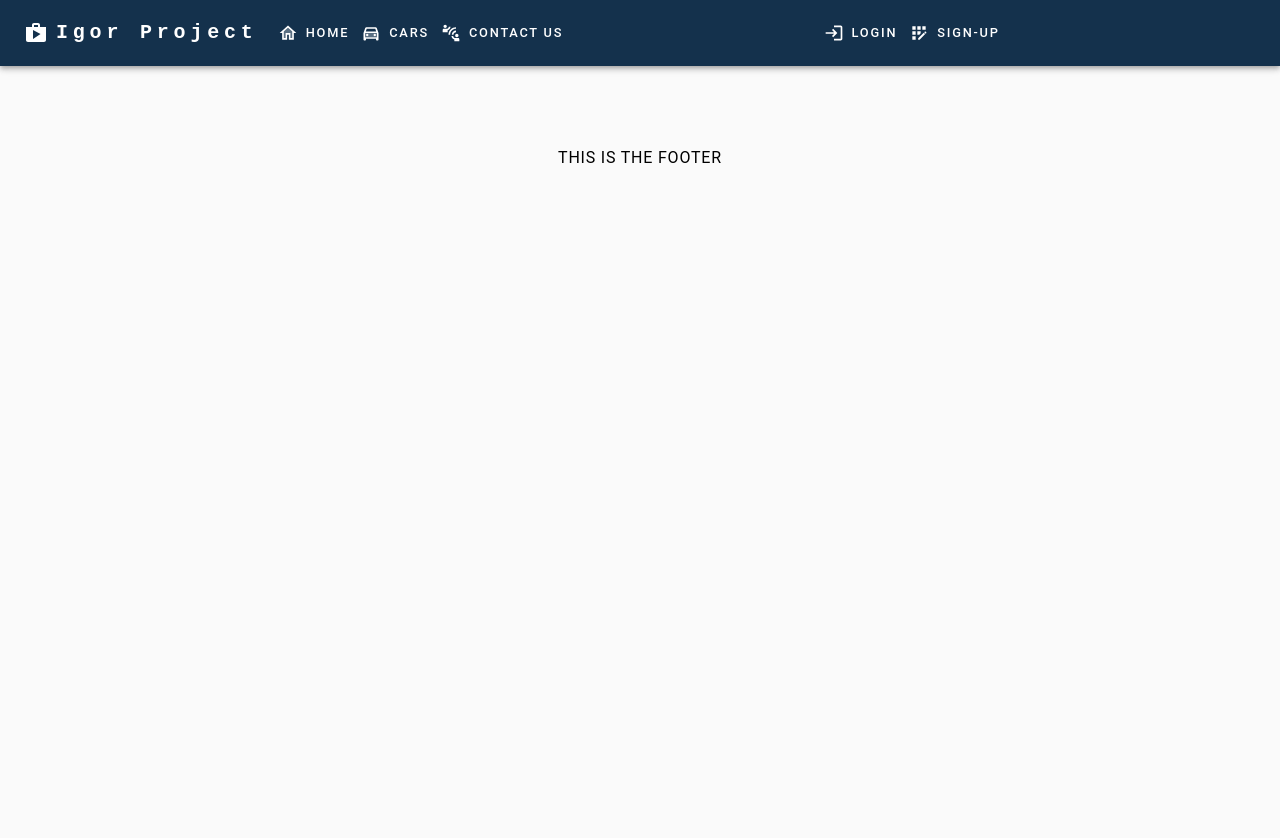
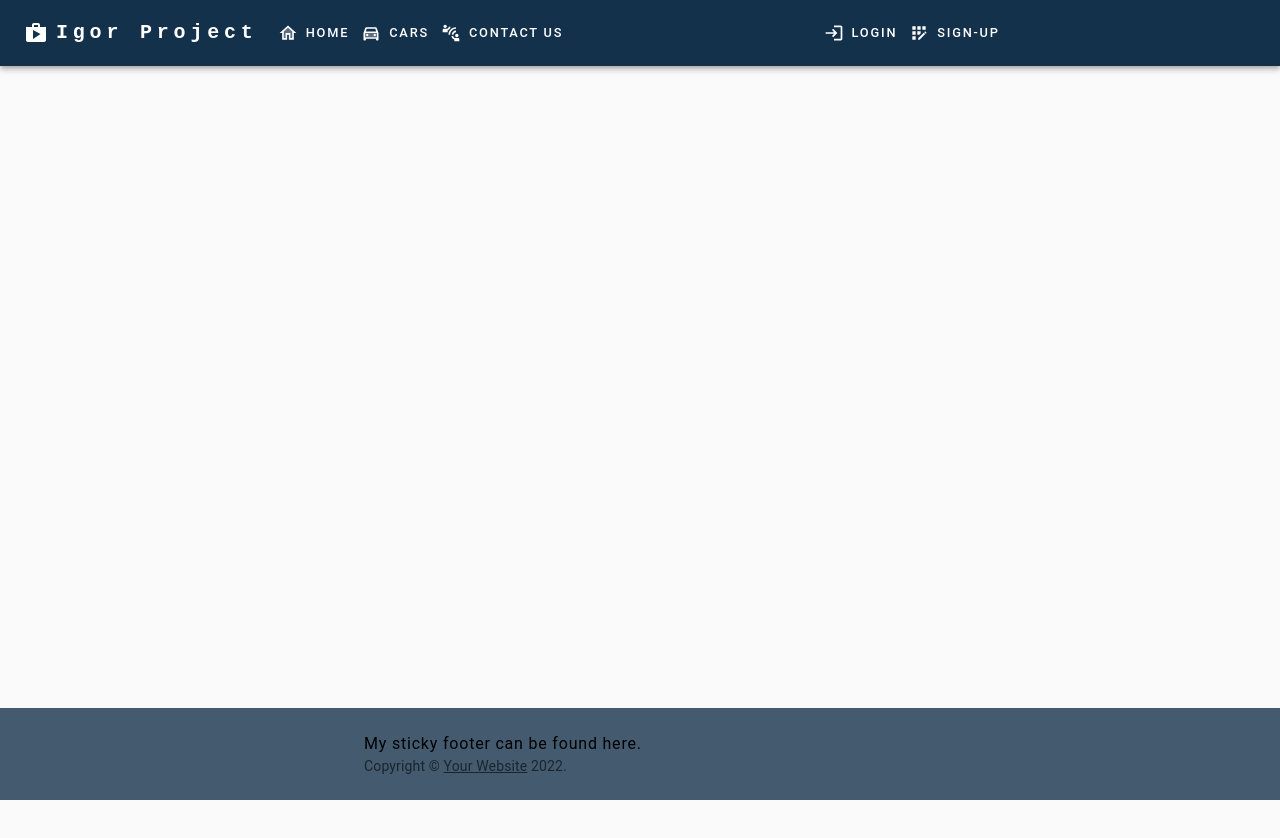
Before and after one commit to mika-israeli/car_store, a React (Create React App) app in the folder client/: page / in a window 1280 px wide. Shown: the top 838 px of the page. Before the commit the page ends 800 px from the top, so only its background shows below. Built offline with nearby package versions, Linux system fonts and the light colour scheme.

Commit message:
finished most of the cart

```diff
--- a/client/src/App.js
+++ b/client/src/App.js
@@ -15,6 +15,7 @@ import { Toaster } from "react-hot-toast";
 function App() {
   return (
     <div>
+      <Box display="flex" flexDirection="column" minHeight="100vh">
         <Toaster />
         <CssBaseline enableColorScheme />
         <Navbar />
@@ -30,6 +31,7 @@ function App() {
             </Route>
           </Route>
         </Routes>
+      </Box>
       <Footer />
     </div>
   );
--- a/client/src/Pages/Contact.jsx
+++ b/client/src/Pages/Contact.jsx
@@ -10,8 +10,8 @@ const Contact = () => {
 
 const Map = () => {
   return (
-    <GoogleMap zoom={10} center={{ lat: 31.96850673973022, lng: 34.76463872140314 }} mapContainerStyle={{ width: 500, height: 500 }}>
-      <Marker position={{ lat: 31.96850673973022, lng: 34.76463872140314 }} />
+    <GoogleMap zoom={15} center={{ lat: 31.970050939595765, lng: 34.772715385506295 }} mapContainerStyle={{ width: 500, height: 500 }}>
+      <Marker position={{ lat: 31.970050939595765, lng: 34.772715385506295 }} />
     </GoogleMap>
   );
 };
--- a/client/src/components/CartPage.jsx
+++ b/client/src/components/CartPage.jsx
@@ -1,27 +1,91 @@
-import { Divider, Typography } from "@mui/material";
+import { Button, Dialog, DialogContent, Divider, IconButton, Tooltip, Typography, DialogContentText, DialogActions, DialogTitle } from "@mui/material";
 import { Box } from "@mui/system";
 import React from "react";
 import useCart from "../Hooks/useCart";
 import Car from "./Car";
-
+import RemoveCircleOutlineIcon from "@mui/icons-material/RemoveCircleOutline";
+import { useState } from "react";
+import toast from "react-hot-toast";
 const CartPage = () => {
   const { Cart, setCart } = useCart();
-
+  const [alertOpen, setalertOpen] = useState(false);
+  const onWantToRemove = (event) => {
+    setitemtoremove(event.currentTarget.value);
+    setalertOpen(true);
+  };
+  const onItemRemove = () => {
+    const index = Cart.findIndex((item) => item._id === itemtoremove);
+    const newCart = [...Cart];
+    if (index > -1) {
+      const item = Cart[index];
+      newCart.splice(index, 1);
+      toast(`${item.manufacturer} ${item.model} ${item.year} was removed from your cart`, {
+        icon: "❌",
+      });
+    }
+    setCart(newCart);
+    setalertOpen(false);
+  };
+  const [itemtoremove, setitemtoremove] = useState({});
   return (
-    <Box minWidth={600} maxWidth={600} component="section" sx={{ display: "flex", flexDirection: "column", justifyContent: "center", alignItems: "center" }}>
+    <Box minWidth={600} maxWidth={600} component="section" height="100%" sx={{ display: "flex", flexDirection: "column" }} padding={2}>
+      <Dialog open={alertOpen} onClose={() => setalertOpen(false)}>
+        <DialogTitle id="alert-dialog-title">Remove Item</DialogTitle>
+        <DialogContent>
+          <DialogContentText id="alert-dialog-description">Are you sure you want to remove this item from your cart?</DialogContentText>
+        </DialogContent>
+        <DialogActions>
+          <Button onClick={() => setalertOpen(false)}>Cancel</Button>
+          <Button onClick={(item) => onItemRemove(item)} autoFocus>
+            Agree
+          </Button>
+        </DialogActions>
+      </Dialog>
       <Typography variant="h4">Your cart</Typography>
-
-      {Cart.map((item) => {
+      {Cart.length === 0 ? (
+        <Typography variant="body2" paddingTop={2}>
+          Your cart is empty
+        </Typography>
+      ) : (
+        Cart.map((item) => {
           return (
-          <Box sx={{ display: "flex", alignItems: "baseline", justifyContent: "space-between", gap: 5 }} maxWidth={550}>
-            <hr />
+            <Box component="div" display="flex" alignItems="center" flexDirection="column">
+              <Divider orientation="horizontal" sx={{ width: "90%" }} />
+              <Box sx={{ display: "flex", alignItems: "flex-end", gap: 5, padding: 3 }} maxWidth={550}>
+                <Box justifyContent="flex-start" display="flex" sx={{ width: "500px" }} flexDirection="column">
+                  <img src={item.image} style={{ maxWidth: 150, maxHeight: 150 }} />
                   <Typography variant="h6">
-              <b>{item.manufacturer}</b>
+                    <b>
+                      {item.manufacturer} {item.model}
+                    </b>
                   </Typography>
-            <img src={item.image} />
+                  <Typography variant="overline">
+                    {item.year} in {item.color} color
+                  </Typography>
+                </Box>
+                <Box display="flex" flexDirection="column">
+                  <IconButton edge="start" size="small" onClick={onWantToRemove} value={item._id}>
+                    <Tooltip title="Remove item" enterDelay={120} placement="top">
+                      <RemoveCircleOutlineIcon />
+                    </Tooltip>
+                  </IconButton>
+                  <Typography variant="body">Price: {item.price.toLocaleString()}$</Typography>
+                </Box>
+              </Box>
             </Box>
           );
-      })}
+        })
+      )}
+
+      <Box component="footer" position="sticky" bottom={0} bgcolor="#E8E8E8">
+        <Divider orientation="horizontal" />
+        <Typography position="static" bottom={0} variant="h6">
+          Total: {Cart.reduce((a, b) => a + b.price, 0).toLocaleString()}$
+        </Typography>
+        <Button variant="contained">Contiue shopping</Button>
+        <br />
+        <Button variant="contained">Checkout</Button>
+      </Box>
     </Box>
   );
 };
--- a/client/src/components/Footer.jsx
+++ b/client/src/components/Footer.jsx
@@ -1,16 +1,39 @@
-import { Box, Grid, Link, ThemeProvider, Typography } from "@mui/material";
-import { Container } from "@mui/system";
-import React from "react";
-
+import * as React from "react";
+import CssBaseline from "@mui/material/CssBaseline";
+import Box from "@mui/material/Box";
+import Typography from "@mui/material/Typography";
+import Container from "@mui/material/Container";
+import Link from "@mui/material/Link";
+function Copyright() {
+  return (
+    <Typography variant="body2" color="text.secondary">
+      {"Copyright © "}
+      <Link color="inherit" href="https://mui.com/">
+        Your Website
+      </Link>{" "}
+      {new Date().getFullYear()}
+      {"."}
+    </Typography>
+  );
+}
 const Footer = () => {
   return (
-    <footer>
-      <Box px={{ xs: 3, sm: 7 }} py={{ xs: 5, sm: 10 }} color="black" bgcolor="primary">
-        <Container maxWidth="100%" sx={{ position: "sticky", bottom: 0, display: "flex", alignItems: "center", justifyContent: "center" }}>
-          <Typography>THIS IS THE FOOTER</Typography>
-        </Container>
-      </Box>
-    </footer>
+    <Box
+      component="footer"
+      sx={{
+        py: 3,
+        px: 2,
+        mt: "auto",
+        backgroundColor: (theme) => theme.palette.primary.light,
+      }}
+      position="sticky"
+      bottom={0}
+    >
+      <Container maxWidth="sm">
+        <Typography variant="body1">My sticky footer can be found here.</Typography>
+        <Copyright />
+      </Container>
+    </Box>
   );
 };
 
--- a/client/src/components/LeftBar.jsx
+++ b/client/src/components/LeftBar.jsx
@@ -50,7 +50,7 @@ const LeftBar = ({ items }) => {
   return (
     <Box sx={{ display: "flex" }}>
       <AppBar position="fixed" sx={{ zIndex: (theme) => theme.zIndex.drawer + 1 }}></AppBar>
-      <Drawer variant="persistent" sx={{ width: 350, flexShrink: 0, [`& .MuiDrawer-paper`]: { width: 300, boxSizing: "border-box" } }} hideBackdrop elevation={0} open={true}>
+      <Drawer variant="persistent" sx={{ zIndex: -1, width: 350, flexShrink: 0, [`& .MuiDrawer-paper`]: { width: 300, boxSizing: "border-box" } }} hideBackdrop elevation={0} open={true}>
         <Toolbar />
         <Box sx={{ overflow: "auto" }}>
           <SelectableList label="manufacturer" values={Array.from(manufacturers)} onFilterChange={onFilterChange} />
--- a/client/src/components/Nav.jsx
+++ b/client/src/components/Nav.jsx
@@ -51,7 +51,7 @@ const Navbar = () => {
   const [drawerOpen, setdrawerOpen] = useState(false);
   const { Auth, setAuth } = useAuth();
   const { User } = useUser();
-  const { Cart } = useCart();
+  const { Cart, setCart } = useCart();
 
   const handleOpenNavMenu = (event) => {
     setAnchorElNav(event.currentTarget);
@@ -69,6 +69,7 @@ const Navbar = () => {
   };
   const handleLogOut = () => {
     setAuth({});
+    setCart([]);
     console.log(Auth);
   };
   const settings = [
```
Lines whose indentation alone changed are shown as unchanged.
